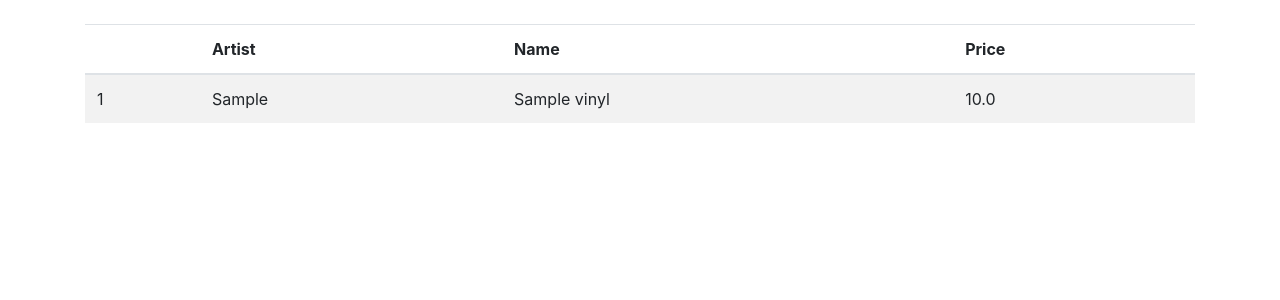
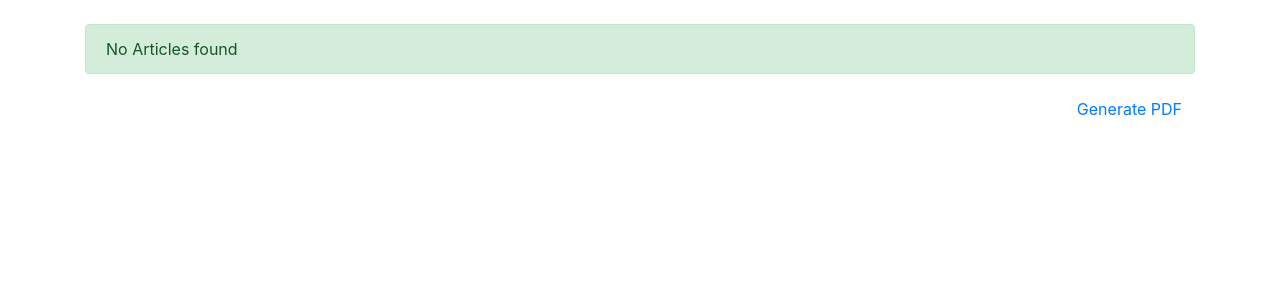
Before and after one commit to kanguarrovi/Catalox, a Flask app: page / in a window 1280 px wide. Shown: the part 56-356 px from the top of the page. Run offline with Flask 2, Linux system fonts and the light colour scheme; tables that the repository leaves empty hold one stand-in row (values such as "Sample post"); some libraries are stand-ins or nearby versions.

Commit message:
Button generate/Order Albums

```diff
--- a/app/routes.py
+++ b/app/routes.py
@@ -8,7 +8,7 @@
 @app.route('/')
 @app.route('/index')
 def index():
-	albums = Vinyl.query.all()
+	albums = Vinyl.query.filter_by(status='ava').order_by(Vinyl.artist).order_by(Vinyl.name).all()
 	if len(albums) > 0:
 		return render_template('index.html', albums=albums)
 	else:
@@ -35,7 +35,7 @@
 
 @app.route('/dashboard')
 def dashboard():
-	albums = Vinyl.query.all()
+	albums = Vinyl.query.order_by(Vinyl.artist).order_by(Vinyl.name).all()
 	if len(albums) > 0:
 		return render_template('dashboard.html', albums = albums)
 	else:
@@ -87,7 +87,7 @@
 		'margin-left': '0.75in',
 	}
 
-	albums = Vinyl.query.all()
+	albums = Vinyl.query.filter_by(status='ava').order_by(Vinyl.artist).order_by(Vinyl.name).all()
 
 	date = datetime.datetime.now()
 
@@ -101,12 +101,3 @@
 	name = "catalox-list-" + date.strftime("%Y-%m-%d-%H-%M-%S") + ".pdf"
 	response.headers['Content-Disposition'] = 'attachment; filename=%s' % name
 	return response
-
-@app.route('/view_list')
-def index2():
-	albums = Vinyl.query.all()
-	if len(albums) > 0:
-		return render_template('pdf_format.html', albums = albums)
-	else:
-		msg = 'No Articles found'
-		return render_template('pdf_format.html', msg = msg)
--- a/app/templates/index.html
+++ b/app/templates/index.html
@@ -1,6 +1,13 @@
 {% extends 'base.html' %}
 
 {% block body %}
+
+<div align="right">
+    <a href="/gen_list" class="btn btn-default right">Generate PDF</a>
+</div>
+
+<br>
+
 <div class="table-responsive">
   <table class="table table-striped">
     {% if albums %}
```
Also changed, not shown: README.md.
